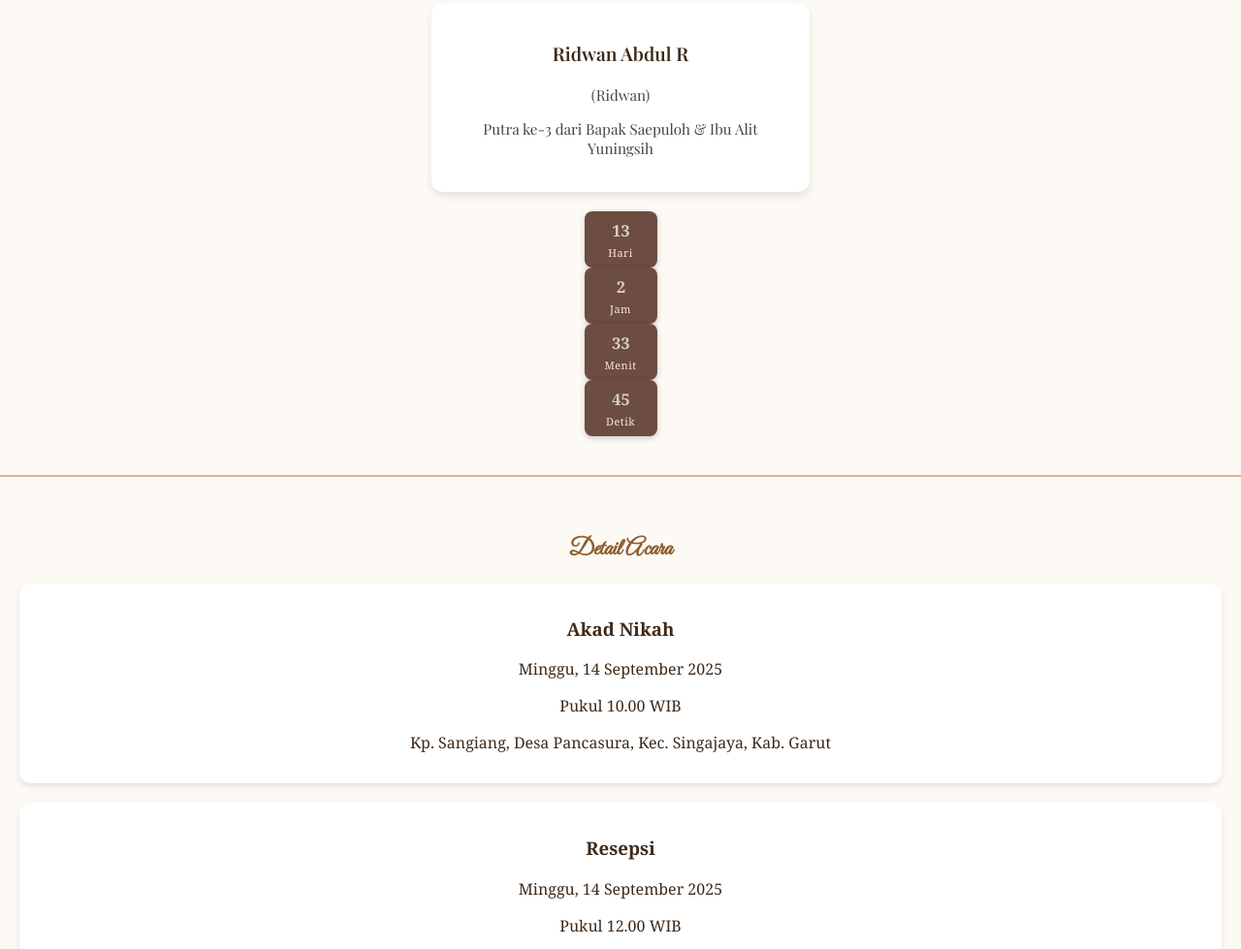
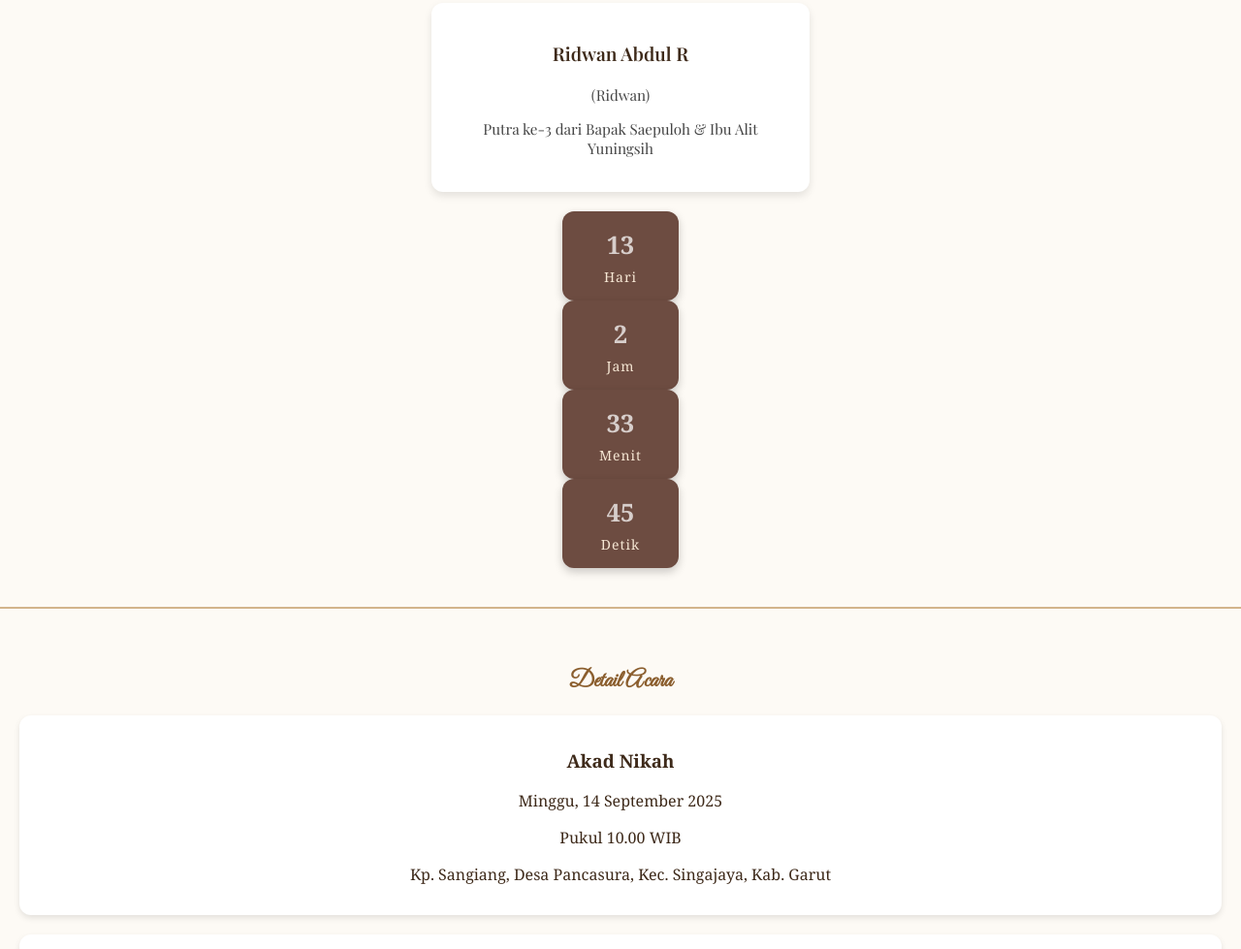
Before and after one commit to dinda1235/undangan-Ridwan-Gina, a plain HTML site: page index.html in a window 1280 px wide. Shown: the part 903-1882 px from the top of the page at 97% size. Drawn offline with nearby package versions, Linux system fonts and the light colour scheme.

Commit message:
Update index.html
merubah ulang tampilan countdown

```diff
--- a/index.html
+++ b/index.html
@@ -99,28 +99,29 @@ h2 {
    .countdown-item {
   background: #6d4c41;
   color: #fff;
-  padding: 8px 10px;       /* lebih kecil */
-  border-radius: 8px;
+  padding: 15px 20px;   /* ubah jadi lebih kecil */
+  border-radius: 12px;
   text-align: center;
-  min-width: 55px;         /* lebih ramping */
-  box-shadow: 0 2px 6px rgba(0,0,0,0.2);
+  min-width: 80px;      /* bisa diperkecil */
+  box-shadow: 0 4px 10px rgba(0,0,0,0.2);
   transition: transform 0.3s ease, opacity 0.3s ease;
 }
 
 .countdown-item span {
   display: block;
-  font-size: 18px;         /* angka lebih kecil */
+  font-size: 28px;      /* ubah jadi lebih kecil, misalnya 20px */
   font-weight: bold;
   animation: fadeZoom 1s infinite alternate;
 }
 
 .countdown-item label {
-  font-size: 11px;         /* label lebih kecil */
-  margin-top: 3px;
+  font-size: 14px;      /* ubah jadi 12px */
+  margin-top: 5px;
   display: block;
   color: #f5e6d3;
-  letter-spacing: 0.5px;
+  letter-spacing: 1px;
 }
+
 
 /* Animasi */
 @keyframes fadeZoom {
```
